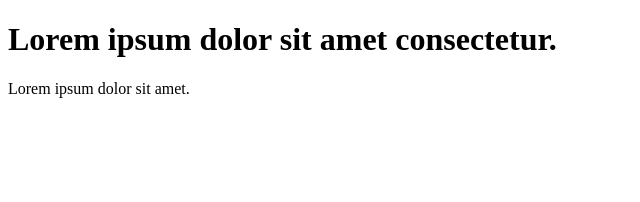
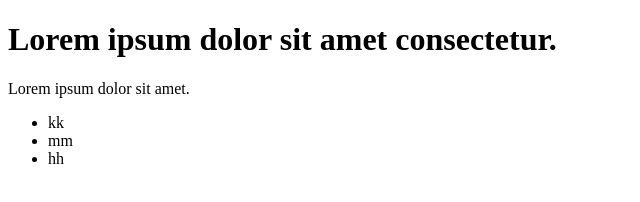
Before and after one commit to MOHITYADAV31/learn-git, a plain HTML site: page index.html in a window 1280 px wide. Shown: the full height of the page, 0-640 px from the left. Drawn offline with Linux system fonts and the light colour scheme.

Commit message:
add a task

```diff
--- a/index.html
+++ b/index.html
@@ -9,5 +9,11 @@
     <h1>Lorem ipsum dolor sit amet consectetur.</h1>
 
     <p>Lorem ipsum dolor sit amet.</p>
+
+<ul><li>kk</li>
+<li>mm</li>
+<li>hh</li>
+
+</ul>
 </body>
 </html>
```
